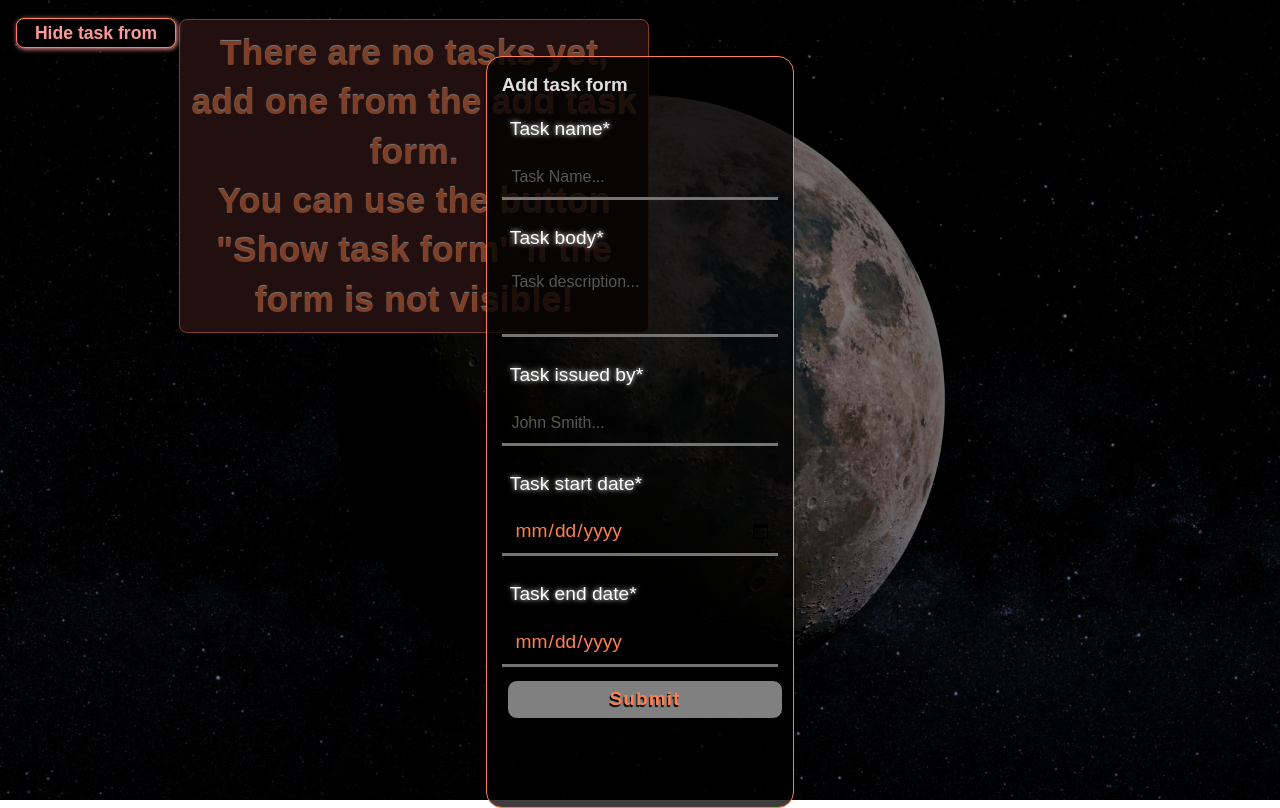
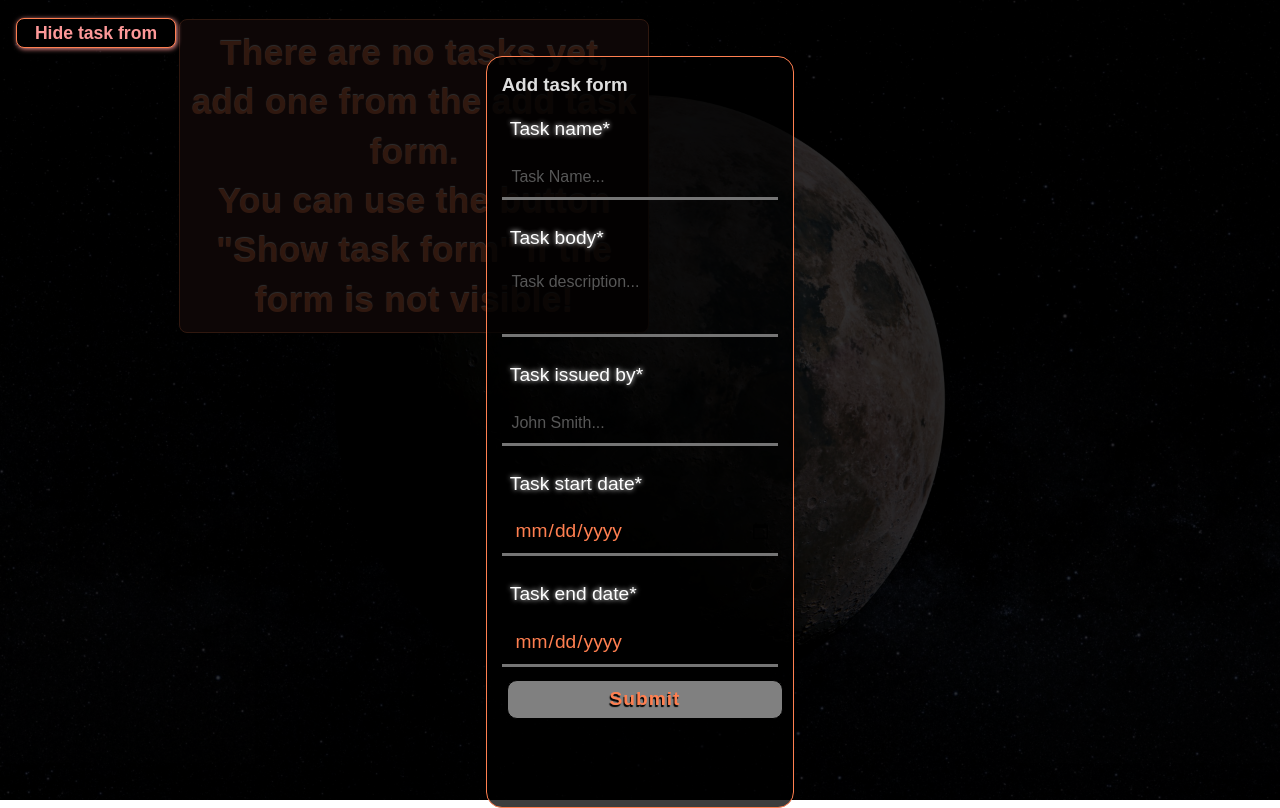
Before and after one commit to SpooRe91/MB-TODO-vite, a React (Vite) app in the folder vite-react-todo/: page / in a window 1280 px wide. Both pictures are taken after a click on the button "Show task form". Built offline with nearby package versions, Linux system fonts and the light colour scheme.

Commit message:
made the  mainForm modal bckgrnd darker

```diff
--- a/vite-react-todo/src/App.scss
+++ b/vite-react-todo/src/App.scss
@@ -12,7 +12,7 @@ main {
 
     .formContainer {
         width: 100%;
-        background-color: rgba(0, 0, 0, 0.507);
+        background-color: rgb(0 0 0 / 81%);
         height: 100vh;
         display: flex;
         justify-content: center;
```
